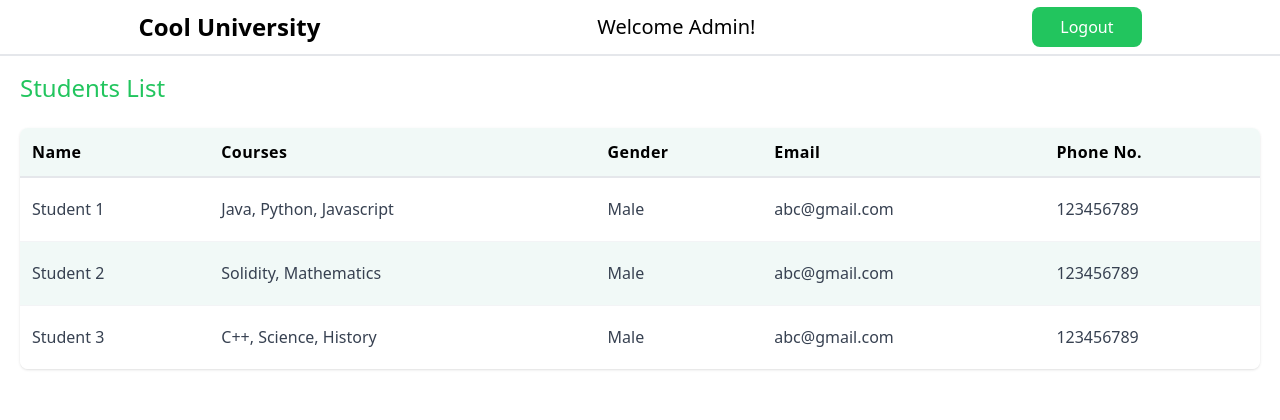
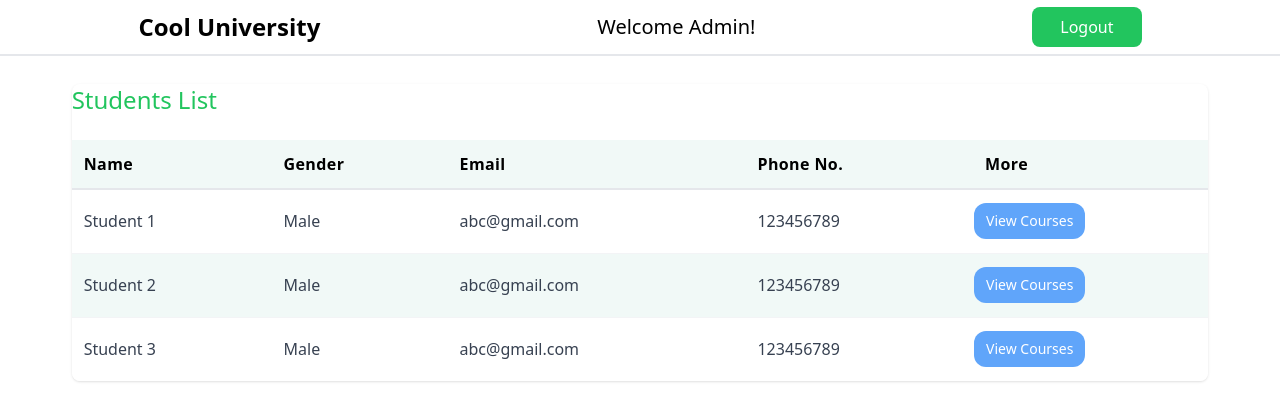
Before and after one commit to Zishan-7/Mainteny-Assesment, a React (Create React App) app: page / in a window 1280 px wide. Shown: the top 420 px of the page. Built offline with nearby package versions, Linux system fonts and the light colour scheme.

Commit message:
Added Choose courses option

```diff
--- a/src/App.js
+++ b/src/App.js
@@ -1,11 +1,9 @@
-import Home from "./Components/Home/Home";
-import Topbar from "./Components/Topbar/Topbar";
+import Homepage from "./Pages/Homepage";
 
 function App() {
   return (
     <>
-      <Topbar />
-      <Home />
+      <Homepage />
     </>
   );
 }
--- /dev/null
+++ b/src/Components/Dialog/Dialog.js
@@ -0,0 +1,42 @@
+const Dialog = (props) => {
+  return (
+    <div
+      class={`fixed  inset-0 bg-gray-600 bg-opacity-50 overflow-y-auto h-full w-full`}
+      id="my-modal"
+    >
+      <div class="relative top-20 mx-auto p-5 border w-5/12 shadow-lg rounded-md bg-white">
+        <p
+          onClick={props.toggle}
+          className="w-full text-right underline cursor-pointer"
+        >
+          Close
+        </p>
+        <div class="mt-3 text-center">
+          <h3 class="text-2xl font-bold leading-6  text-gray-900">
+            Student Name
+          </h3>
+
+          <div className="flex flex-col w-full items-start">
+            <h1 className="font-medium text-xl mb-2">Enrolled Courses</h1>
+            <div className="w-full min-h-[6rem] border-2 border-gray-200 rounded-md flex flex-wrap pb-3">
+              <div className="h-10 bg-green-300 rounded-2xl mt-3 mx-3 px-4 flex items-center justify-center">
+                <p className="my-auto">Javascript</p>
+              </div>
+            </div>
+            <div className="w-full flex justify-between items-center">
+              <input
+                className=" w-7/12 border-2 rounded-lg p-3 my-4 h-14"
+                type="text"
+              />
+              <button className=" w-4/12 bg-green-600 hover:bg-green-700 rounded-xl h-11 text-white ">
+                Add Course
+              </button>
+            </div>
+          </div>
+        </div>
+      </div>
+    </div>
+  );
+};
+
+export default Dialog;
--- a/src/Components/Home/Home.js
+++ b/src/Components/Home/Home.js
@@ -1,84 +1,116 @@
+import { useState } from "react";
+import Dialog from "../Dialog/Dialog";
+
 const Home = () => {
+  const [showDialog, setshowDialog] = useState(false);
+
+  const toggleShow = () => {
+    setshowDialog(!showDialog);
+  };
   return (
     <div className="mt-4 mx-5 flex flex-col">
-      <h1 className="text-2xl font-medium text-green-500">Students List</h1>
-
-      <div class="overflow-auto rounded-lg mt-6 shadow block">
-        <table class="w-full">
-          <thead class="bg-[#f1f9f7] border-b-2 border-gray-200">
+      <div className=" w-11/12 overflow-auto rounded-lg mt-3 shadow block mx-auto ">
+        <h1 className="text-2xl font-medium text-green-500">Students List</h1>
+        <table className="w-full  mt-6 ">
+          <thead className="bg-[#f1f9f7] border-b-2 border-gray-200">
             <tr>
-              <th class=" p-3 text-base font-semibold tracking-wide text-left">
+              <th className=" p-3 text-base font-semibold tracking-wide text-left">
                 Name
               </th>
-              <th class="p-3 text-base font-semibold tracking-wide text-left">
+              {/* <th className=" p-3 text-base font-semibold tracking-wide text-left">
                 Courses
-              </th>
-              <th class=" p-3 text-base font-semibold tracking-wide text-left">
+              </th> */}
+              <th className=" p-3 text-base font-semibold tracking-wide text-left">
                 Gender
               </th>
-              <th class=" p-3 text-base font-semibold tracking-wide text-left">
+              <th className=" p-3 text-base font-semibold tracking-wide text-left">
                 Email
               </th>
-              <th class=" p-3 text-base font-semibold tracking-wide text-left">
+              <th className=" p-3 text-base font-semibold tracking-wide text-left">
                 Phone No.
+              </th>
+              <th className=" p-3 text-base font-semibold tracking-wide text-left">
+                More
               </th>
             </tr>
           </thead>
-          <tbody class="divide-y divide-gray-100">
-            <tr class="bg-white h-16">
-              <td class="p-3 text-base text-gray-700 whitespace-nowrap">
+          <tbody className="divide-y divide-gray-100">
+            <tr className="bg-white h-16">
+              <td className="p-3 text-base text-gray-700 whitespace-nowrap">
                 Student 1
               </td>
-              <td class="p-3 text-base text-gray-700 whitespace-nowrap">
+              {/* <td
+                onClick={() => setshowDialog(!showDialog)}
+                className="p-3 text-base text-gray-700 whitespace-nowrap"
+              >
                 Java, Python, Javascript
-              </td>
-              <td class="p-3 text-base text-gray-700 whitespace-nowrap">
+              </td> */}
+              <td className="p-3 text-base text-gray-700 whitespace-nowrap">
                 Male
               </td>
-              <td class="p-3 text-base text-gray-700 whitespace-nowrap">
+              <td className="p-3 text-base text-gray-700 whitespace-nowrap">
                 abc@gmail.com
               </td>
-              <td class="p-3 text-base text-gray-700 whitespace-nowrap">
+              <td className="p-3 text-base text-gray-700 whitespace-nowrap">
                 123456789
               </td>
+              <td onClick={toggleShow}>
+                <button className="px-3 py-2 text-sm  whitespace-nowrap bg-blue-400 rounded-xl text-white">
+                  View Courses
+                </button>
+              </td>
             </tr>
-            <tr class="bg-[#f1f9f7] h-16">
-              <td class="p-3 text-base text-gray-700 whitespace-nowrap">
+            <tr className="bg-[#f1f9f7] h-16">
+              <td className="p-3 text-base text-gray-700 whitespace-nowrap">
                 Student 2
               </td>
-              <td class="p-3 text-base text-gray-700 whitespace-nowrap">
+              {/* <td className="p-3 text-base text-gray-700 whitespace-nowrap">
                 Solidity, Mathematics
-              </td>
-              <td class="p-3 text-base text-gray-700 whitespace-nowrap">
+              </td> */}
+              <td className="p-3 text-base text-gray-700 whitespace-nowrap">
                 Male
               </td>
-              <td class="p-3 text-base text-gray-700 whitespace-nowrap">
+              <td className="p-3 text-base text-gray-700 whitespace-nowrap">
                 abc@gmail.com
               </td>
-              <td class="p-3 text-base text-gray-700 whitespace-nowrap">
+              <td className="p-3 text-base text-gray-700 whitespace-nowrap">
                 123456789
               </td>
+              <td>
+                <button className="px-3 py-2 text-sm  whitespace-nowrap bg-blue-400 rounded-xl text-white">
+                  View Courses
+                </button>
+              </td>
             </tr>
-            <tr class="bg-white h-16">
-              <td class="p-3 text-base text-gray-700 whitespace-nowrap">
+            <tr className="bg-white h-16">
+              <td className="p-3 text-base text-gray-700 whitespace-nowrap">
                 Student 3
               </td>
-              <td class="p-3 text-base text-gray-700 whitespace-nowrap">
+              {/* <td className="p-3 text-base text-gray-700 whitespace-nowrap">
                 C++, Science, History
-              </td>
-              <td class="p-3 text-base text-gray-700 whitespace-nowrap">
+              </td> */}
+              <td className="p-3 text-base text-gray-700 whitespace-nowrap">
                 Male
               </td>
-              <td class="p-3 text-base text-gray-700 whitespace-nowrap">
+              <td className="p-3 text-base text-gray-700 whitespace-nowrap">
                 abc@gmail.com
               </td>
-              <td class="p-3 text-base text-gray-700 whitespace-nowrap">
+              <td className="p-3 text-base text-gray-700 whitespace-nowrap">
                 123456789
+              </td>
+              <td>
+                <button className="px-3 py-2 text-sm  whitespace-nowrap bg-blue-400 rounded-xl text-white">
+                  View Courses
+                </button>
               </td>
             </tr>
           </tbody>
         </table>
       </div>
+
+      {/* Dialog  */}
+
+      {showDialog && <Dialog toggle={toggleShow} />}
     </div>
   );
 };
--- /dev/null
+++ b/src/Pages/Homepage.js
@@ -0,0 +1,13 @@
+import Home from "../Components/Home/Home";
+import Topbar from "../Components/Topbar/Topbar";
+
+const Homepage = () => {
+  return (
+    <>
+      <Topbar />
+      <Home />
+    </>
+  );
+};
+
+export default Homepage;
```
